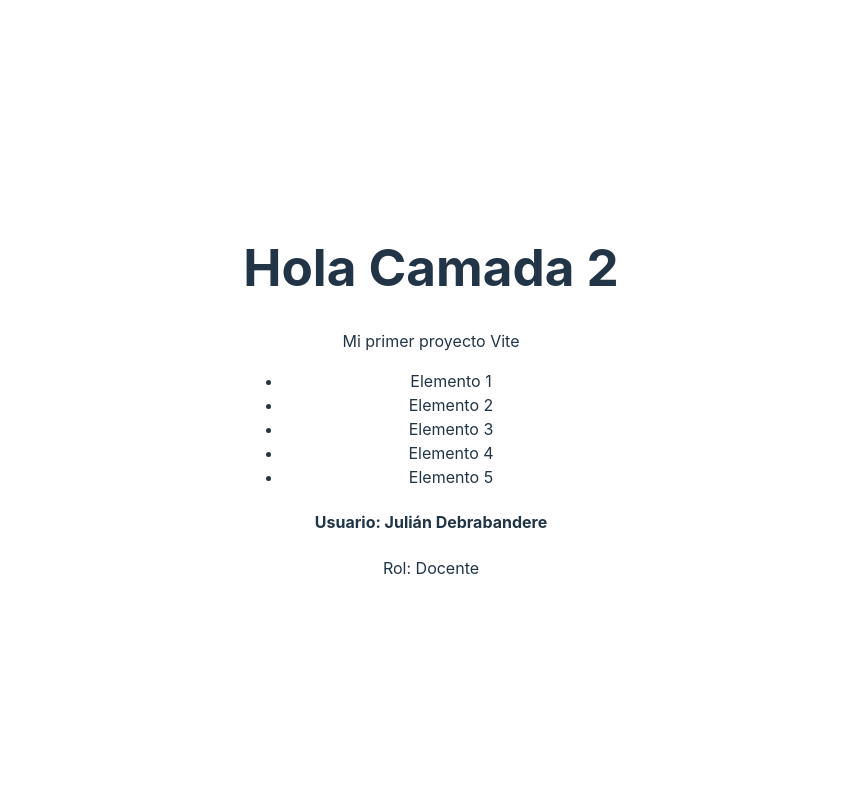
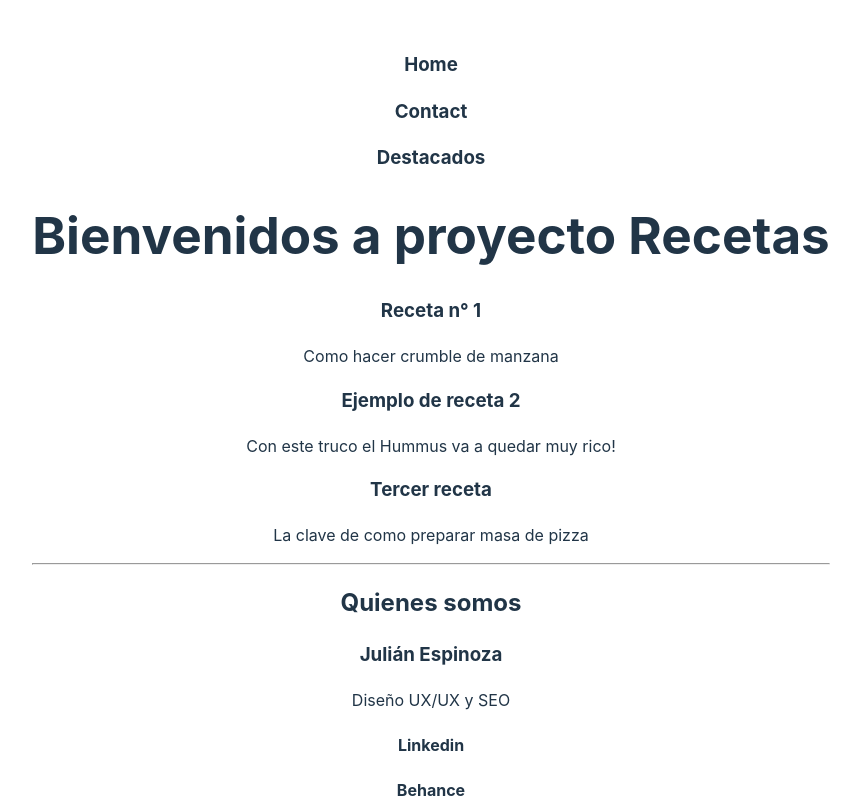
Before and after one commit to juliandevbra/recetas-c2, a React (Vite) app: page / in a window 1280 px wide. Shown: the top 800 px of the page, without its empty margins (209-1070 px from the left). Built offline with nearby package versions, Linux system fonts and the light colour scheme; the HTML template or start-up script is replaced by a standard one.

Commit message:
Clase 3: Components, Props, Children y Fragment

```diff
--- a/src/App.jsx
+++ b/src/App.jsx
@@ -1,18 +1,33 @@
 import "./App.css";
-import Articulo from "./Articulo";
+import Card from "./Components/Card";
+// import { Navbar, Logo } from "./Components/Navbar";
+import Navbar from "./Components/Navbar";
+
 function App() {
   return (
     <>
-      <h1>Hola Camada 2</h1>
-      <p>Mi primer proyecto Vite</p>
-      <ul>
-        <li>Elemento 1</li>
-        <li>Elemento 2</li>
-        <li>Elemento 3</li>
-        <li>Elemento 4</li>
-        <li>Elemento 5</li>
-      </ul>
-      <Articulo />
+      {/* <Logo /> */}
+      <Navbar />
+      <h1>Bienvenidos a proyecto Recetas</h1>
+      <Card title="Receta n° 1" text="Como hacer crumble de manzana" />
+      <Card
+        title="Ejemplo de receta 2"
+        text="Con este truco el Hummus va a quedar muy rico!"
+      />
+      <Card
+        title="Tercer receta"
+        text="La clave de como preparar masa de pizza"
+      />
+
+      <hr />
+      <h2>Quienes somos</h2>
+      <Card title="Julián Espinoza" text="Diseño UX/UX y SEO">
+        <h4>Linkedin</h4>
+        <h4>Behance</h4>
+      </Card>
+      <Card title="Joel Huenupi" text="Backend y Devops">
+        <h4>Facebook</h4>
+      </Card>
     </>
   );
 }
--- a/src/Articulo.jsx
+++ /dev/null
@@ -1,9 +0,0 @@
-const Articulo = () => {
-  return (
-    <div>
-      <h4>Usuario: Julián Debrabandere</h4>
-      <p>Rol: Docente</p>
-    </div>
-  );
-};
-export default Articulo;
--- /dev/null
+++ b/src/Components/Card.jsx
@@ -0,0 +1,14 @@
+const Card = ({ title, text, children }) => {
+  //   console.log(props);
+  //   const { title, text } = props;
+  console.log(title, text, children);
+  return (
+    <div className="card-container">
+      <h3>{title}</h3>
+      <p>{text}</p>
+      {children}
+    </div>
+  );
+};
+
+export default Card;
--- /dev/null
+++ b/src/Components/Navbar.jsx
@@ -0,0 +1,22 @@
+const Navbar = () => {
+  return (
+    <nav>
+      {/* <Logo /> */}
+      <h3>Home</h3>
+      <h3>Contact</h3>
+      <h3>Destacados</h3>
+    </nav>
+  );
+};
+export default Navbar;
+// export Navbar
+
+// const Logo = () => {
+//   return (
+//     <>
+//       <h5>Mi logo</h5>
+//       <img src="" alt="logo" />
+//     </>
+//   );
+// };
+// export { Navbar, Logo };
```
